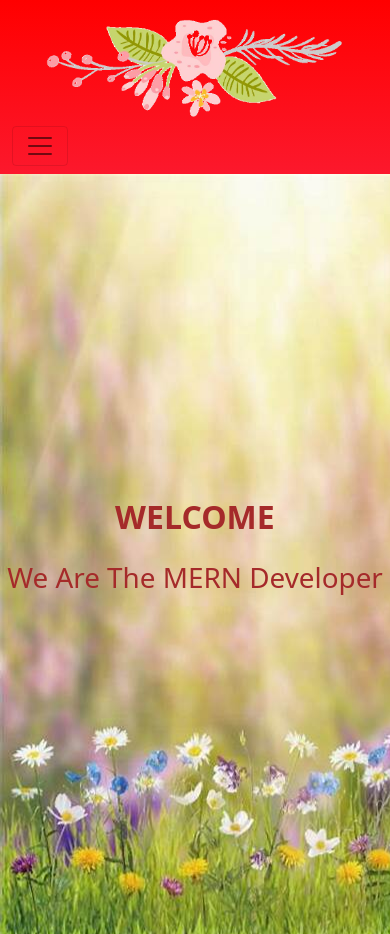
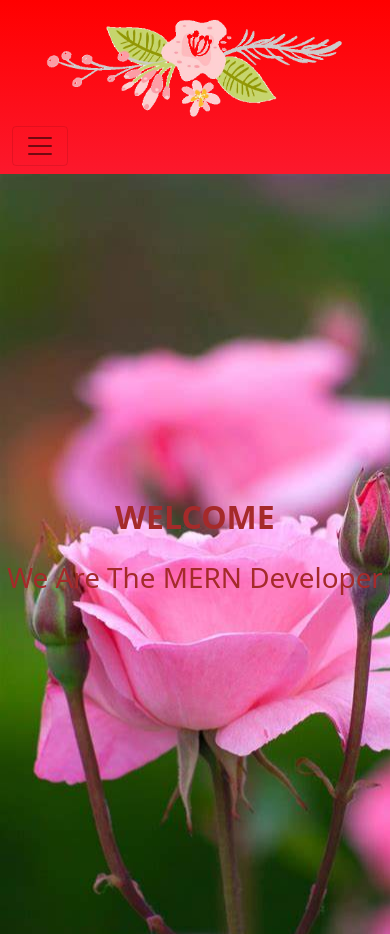
Before and after one commit to studentshivang/First-mern, a React (Create React App) app in the folder client/: page / in a window 390 px wide. Built offline with nearby package versions, Linux system fonts and the light colour scheme; no server answers.

Commit message:
background change

```diff
--- a/client/src/index.css
+++ b/client/src/index.css
@@ -287,7 +287,7 @@ a:hover{
 @media (max-width:505px) {
   .home_pg{
     color:brown;
-    background: url("../src/images/homePortrait.jfif");
+    background: url("../src/images/hellobg.jfif");
     background-repeat: no-repeat;
     height: 90vh;
   }
```
Also changed, not shown: client/src/images/hellobg.jfif (added).
